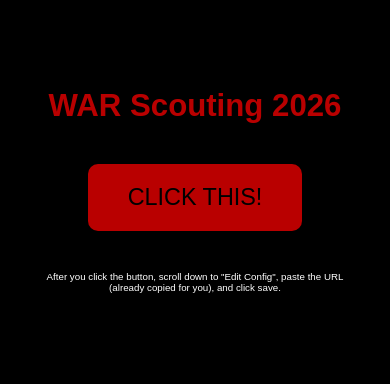
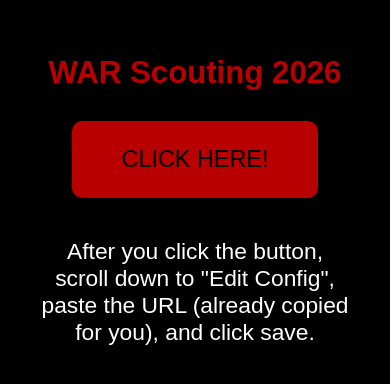
Before and after one commit to warroboticss/warroboticss.github.io, a plain HTML site: page index.html in a window 390 px wide. Shown: the part 222-606 px from the top of the page. Drawn offline with Linux system fonts and the light colour scheme.

Commit message:
Enhance mobile styling and update button label
Updated styles for better mobile responsiveness and adjusted button text.

```diff
--- a/index.html
+++ b/index.html
@@ -2,39 +2,43 @@
 <html lang="en">
 <head>
     <meta charset="UTF-8">
-
-    <!-- Fix mobile scaling -->
     <meta name="viewport" content="width=device-width, initial-scale=1.0">
 
     <title>WAR Scouting 2026</title>
 
     <style>
+        html, body {
+            margin: 0;
+            padding: 0;
+            overflow: hidden; /* kills scrolling */
+            height: 100%;
+        }
+
         body {
             background-color: black;
             color: rgb(185, 0, 0);
             font-family: Arial, sans-serif;
 
-            /* Center everything nicely */
             display: flex;
             flex-direction: column;
             justify-content: center;
             align-items: center;
 
-            height: 100vh;
-            margin: 0;
+            height: 100dvh; /* better than 100vh on mobile */
         }
 
         h1 {
             color: rgb(185, 0, 0);
-            font-size: 8vw; /* scales with screen width */
-            margin-bottom: 40px;
+            font-size: 8vw;
+            margin-bottom: 30px;
         }
 
         p {
             color: white;
-            font-size: 2.5vw; /* scales with screen width */
-            margin: 40px 10vw 40px 10vw;
+            font-size: calc(2vw + 15px);
+            margin: 20px 10vw;
             text-align: center;
+            max-width: 600px;
         }
 
         button {
@@ -42,12 +46,12 @@
             color: black;
             border: none;
 
-            padding: 20px 40px;
-            font-size: 6vw; /* big on mobile */
-            max-font-size: 28px;
+            padding: 25px 50px;
+            font-size: 6vw;
 
             cursor: pointer;
             border-radius: 10px;
+            margin-bottom: 20px;
         }
 
         button:hover {
@@ -59,7 +63,7 @@
 
     <h1>WAR Scouting 2026</h1>
 
-    <button onclick="handleClick()">CLICK THIS!</button>
+    <button onclick="handleClick()">CLICK HERE!</button>
 
     <p>After you click the button, scroll down to "Edit Config", paste the URL (already copied for you), and click save.</p>
 
```
